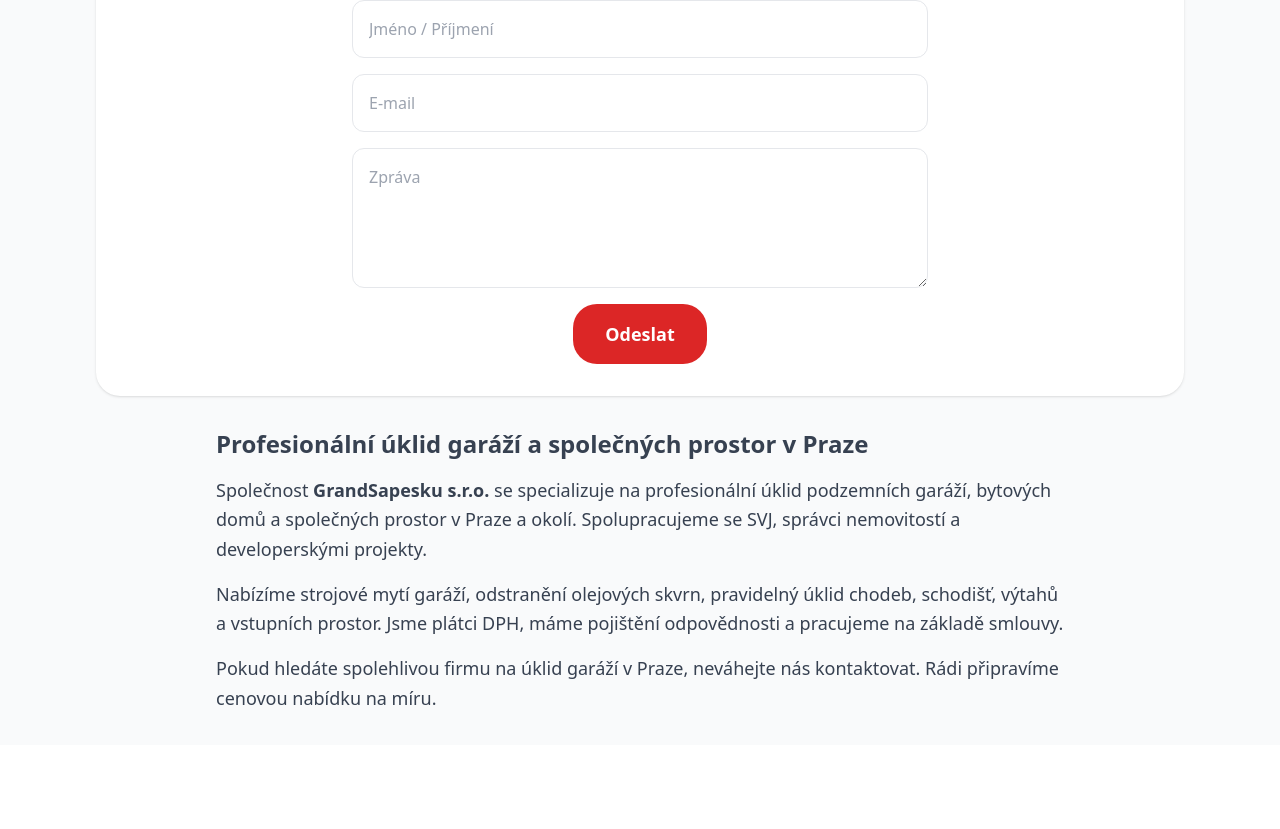
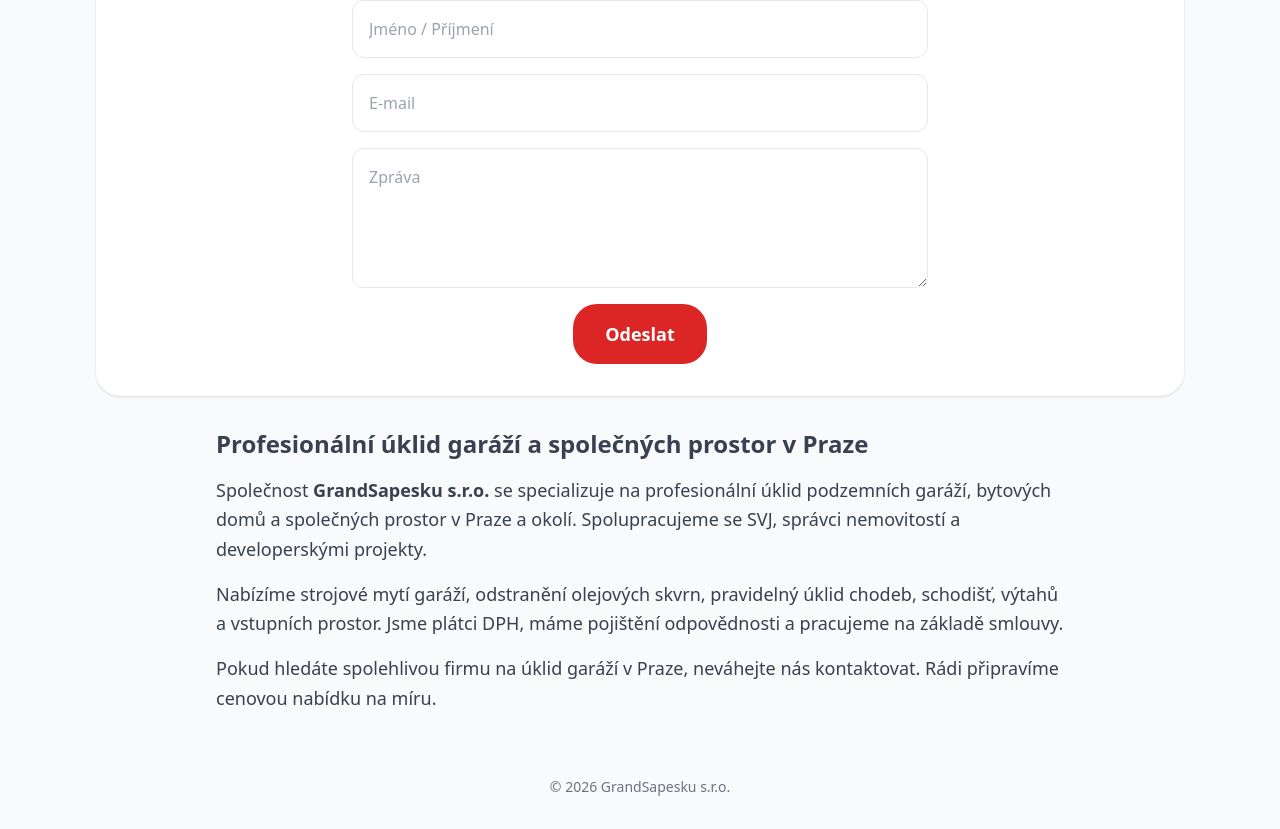
Before and after one commit to Grandsapesku/grandsapesku, a Next.js app: page / in a window 1280 px wide. Shown: the part 644-1473 px from the top of the page. Before the commit the page ends 1389 px from the top, so only its background shows below. Built offline with nearby package versions, Linux system fonts and the light colour scheme.

Commit message:
Update GrandSapeskuWebsite.jsx

```diff
--- a/components/GrandSapeskuWebsite.jsx
+++ b/components/GrandSapeskuWebsite.jsx
@@ -83,6 +83,11 @@ export default function GrandSapeskuWebsite() {
 
       </main>
 
+      {/* FOOTER */}
+      <footer className="text-center text-sm text-gray-500 py-8">
+        © {new Date().getFullYear()} GrandSapesku s.r.o.
+      </footer>
+
     </div>
   );
 }
```
